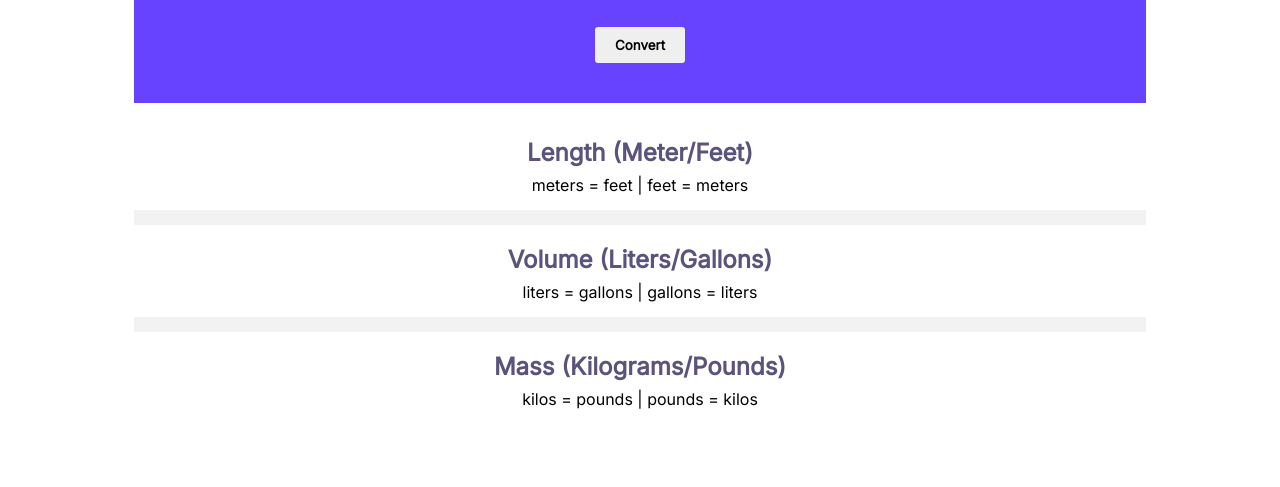
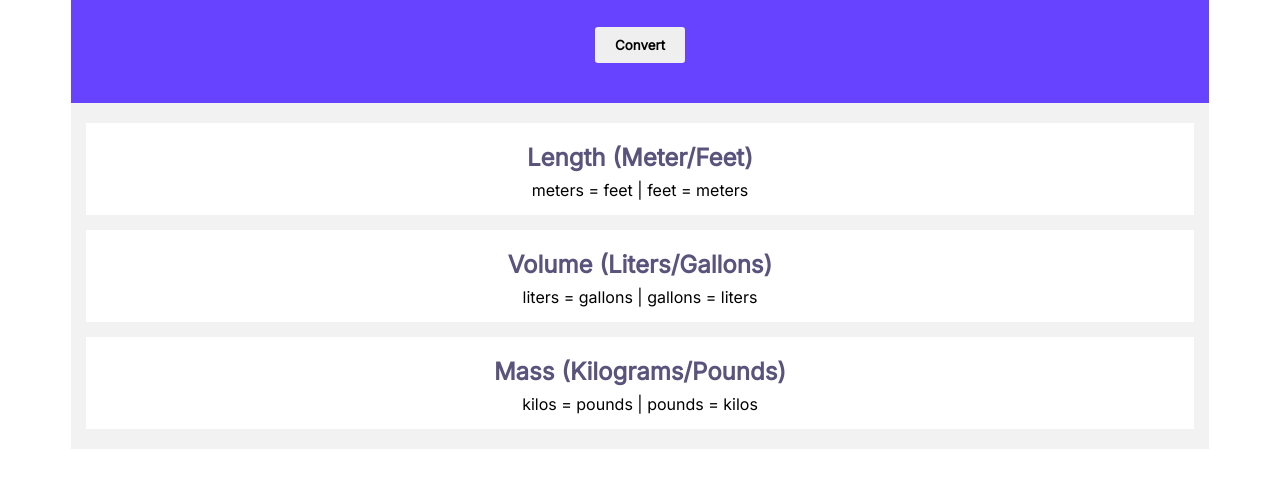
Before and after one commit to BenjaCoder/unit-convertor, a plain HTML site: page index.html in a window 1280 px wide. Shown: the part 149-636 px from the top of the page. Drawn offline with Linux system fonts and the light colour scheme.

Commit message:
Adjustment to overall width and padding

```diff
--- a/style.css
+++ b/style.css
@@ -1,10 +1,11 @@
 .body {
     background-color: #333;
+    margin: 0;
 }
 
 .container {
     height: 500px;
-    width: 80%;
+    width: 90%;
     margin: auto;
 }
 
@@ -48,13 +49,14 @@
 
 .unit-container {
     background-color: #F2F2F2;
+    padding: 5px 15px;
 }
 
 .unit-info {
     background-color: #FFFFFF;
     font-family: Inter, sans-serif;
     text-align: center;
-    padding: 15px 0;
+    padding: 15px 10px;
     margin: 15px 0;
 }
 
```
